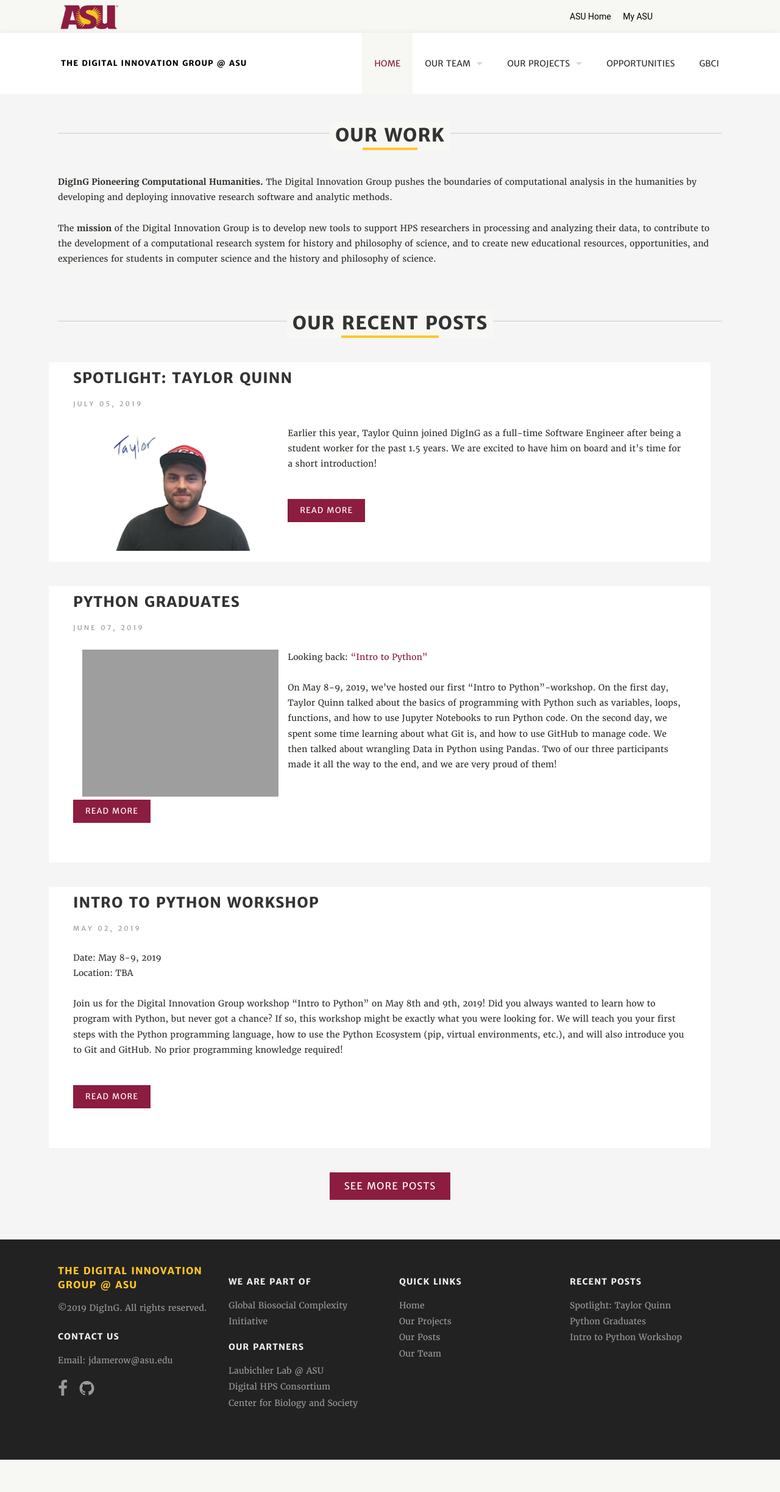
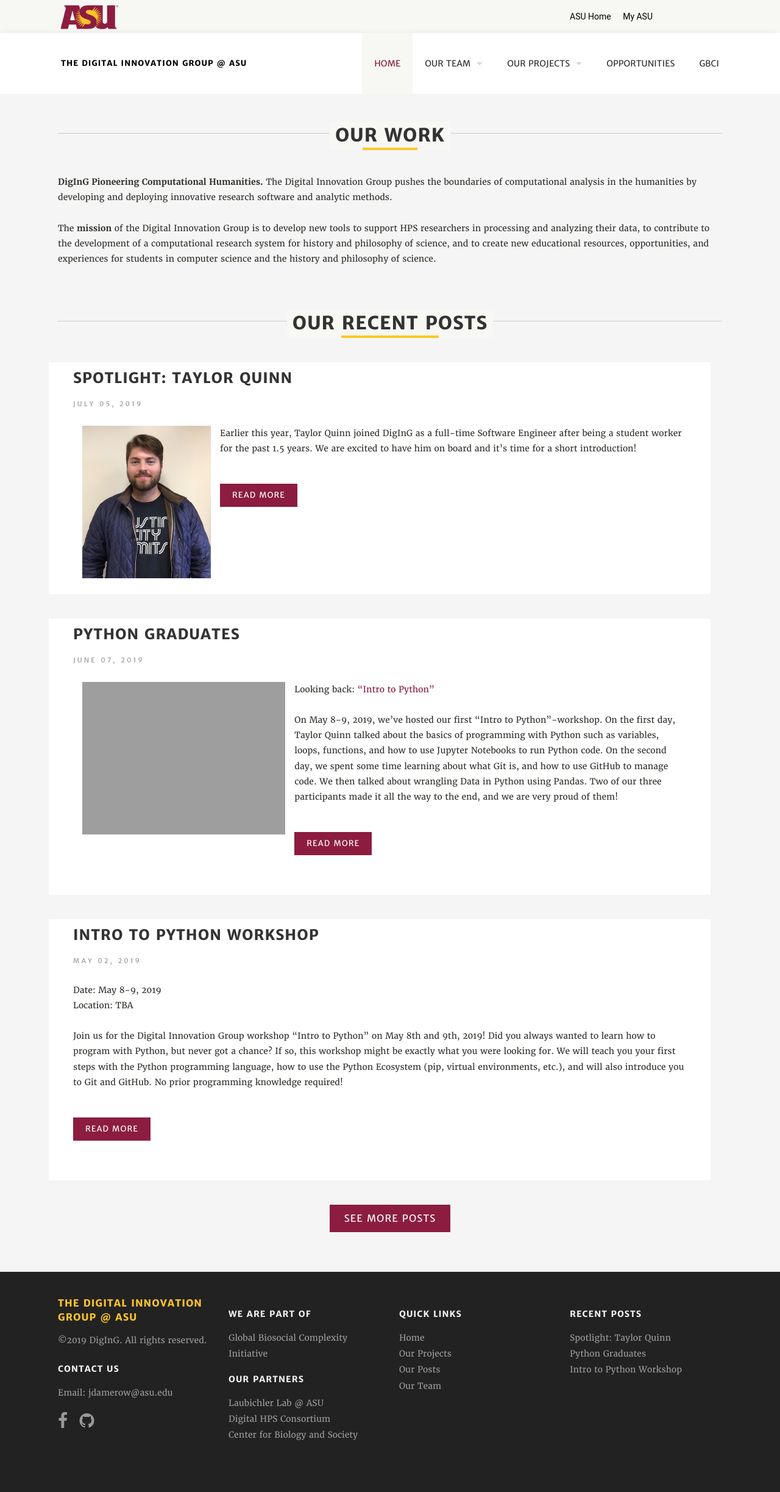
Before and after one commit to diging/diging, a Jekyll site: the page built from index.html, in a window 1280 px wide. Shown: the whole page at 61% size. Built offline with Jekyll 4.4.1, drawn with Linux system fonts in a browser that asks for light colours; before the commit the page ends 2393 px from its top, so only the background shows below that.

Commit message:
[WEB-17] changed taylor's picture and post layouts in lists
to acomodate larger pictures

```diff
--- a/blog/index.html
+++ b/blog/index.html
@@ -6,12 +6,12 @@
 
 
 {% for post in paginator.posts %}
-  <div class='big mod modBlogPost'>
+  <div class='big mod modBlogPost' style="min-height: 380px;">
 
     <div class='content'style="padding-bottom: 60px;">
       <h4><a href="{{post.url}}">{{post.title}}</a></h4>
       <p class='info'><span>{{post.date | date: "%B %d, %Y" }}</span> </p>
-      <p>{% for image in post.images %}<div class='image'><img style="padding:0 15px; float: left;" alt="" src="{{site.url}}/{{image}}" /></div>{% endfor %}</p>
+      <p>{% for image in post.images %}<div class='image'><img style="max-height: 250px; width: auto; padding:0 15px; float: left;" alt="" src="{{site.url}}/{{image}}" /></div>{% endfor %}</p>
       <p style="margin-top: 20px;"></p>
       <p>{{post.excerpt}}</p>
       <div class='spacing'></div>
--- a/index.html
+++ b/index.html
@@ -30,12 +30,12 @@
   {% if forloop.index > 3 %}
     {% break %}
   {% endif %}
-    <div class='big mod modBlogPost'>
+    <div class='big mod modBlogPost' style="min-height: 380px;">
 
-      <div class='content'style="padding-bottom: 20px;">
+      <div class='content' style="padding-bottom: 20px;">
         <h4><a href="{{post.url}}">{{post.title}}</a></h4>
         <p class='info'><span>{{post.date | date: "%B %d, %Y" }}</span> </p>
-        <p>{% for image in post.images %}<div class='image'><img style="padding:0 15px; float: left; width: 35%;" alt="" src="{{site.url}}/{{image}}" /></div>{% endfor %}</p>
+        <p>{% for image in post.images %}<div class='image' ><img style="max-height: 250px; width: auto; padding:0 15px; float: left; " alt="" src="{{site.url}}/{{image}}" /></div>{% endfor %}</p>
         <p style="margin-top: 20px;"></p>
         <p>{{post.excerpt}}</p>
         <div class='spacing'></div>
```
Also changed, not shown: _posts/2019-07-05-Spotlight-Taylor-Quinn.md (+1 -1 lines).
